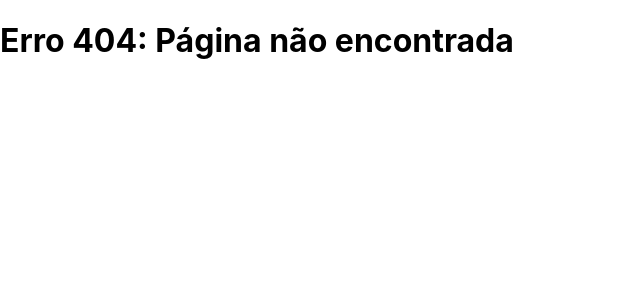
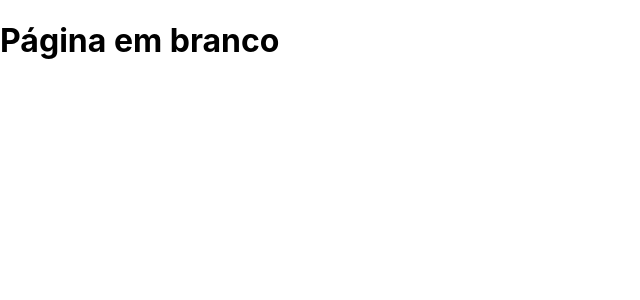
Before and after one commit to iagoizi/onboard-iago, a React (Create React App) app: page /user-list in a window 1280 px wide. Before the commit this address had no page. Shown: the top 300 px of the page, without its empty margins (0-640 px from the left). Built offline with nearby package versions, Linux system fonts and the light colour scheme.

Commit message:
Renomeando arquivos e criando um Cell component

```diff
--- a/src/App.tsx
+++ b/src/App.tsx
@@ -1,8 +1,8 @@
 import React from 'react';
 import { BrowserRouter, Route, Switch } from 'react-router-dom';
-import { Blank } from './modules/Blank';
-import { LoginScreen } from './modules/LoginScreen';
-import { NotFound } from './modules/NotFound';
+import { LoginScreen } from './modules/login';
+import { NotFound } from './modules/not-found';
+import { UserList } from './modules/user-list';
 
 export const App: React.FC = () => {
   return (
@@ -10,7 +10,7 @@ export const App: React.FC = () => {
       <BrowserRouter>
         <Switch>
           <Route path='/login' component={LoginScreen} />
-          <Route path='/blank-page' component={Blank} />
+          <Route path='/user-list' component={UserList} />
           <Route path='/' component={NotFound} />
         </Switch>
       </BrowserRouter>
--- /dev/null
+++ b/src/components/cell.tsx
@@ -0,0 +1,5 @@
+import React from 'react';
+
+export const Cell: React.FC = (props) => {
+  return <div>{props.children}</div>;
+};
--- a/src/modules/LoginScreen.tsx
+++ b/src/modules/login.tsx
@@ -15,7 +15,7 @@ export const LoginScreen: React.FC = () => {
   const history = useHistory();
   const handleCompleted = ({ login }: LoginData) => {
     localStorage.setItem('token', login.token);
-    history.push('/blank-page');
+    history.push('/user-list');
   };
 
   const [authenticate, { error, loading }] = useMutation<LoginData>(LOGIN_MUTATION, {
--- a/src/modules/Blank.tsx
+++ b/src/modules/user-list.tsx
@@ -1,5 +1,5 @@
 import React from 'react';
 
-export const Blank: React.FC = () => {
+export const UserList: React.FC = () => {
   return <h1>Página em branco</h1>;
 };
```
Also changed, not shown: src/components/input.tsx (renamed from src/components/Input.tsx), src/data/login-mutation.ts (renamed from src/data/loginMutation.ts), src/modules/not-found.tsx (renamed from src/modules/NotFound.tsx).
